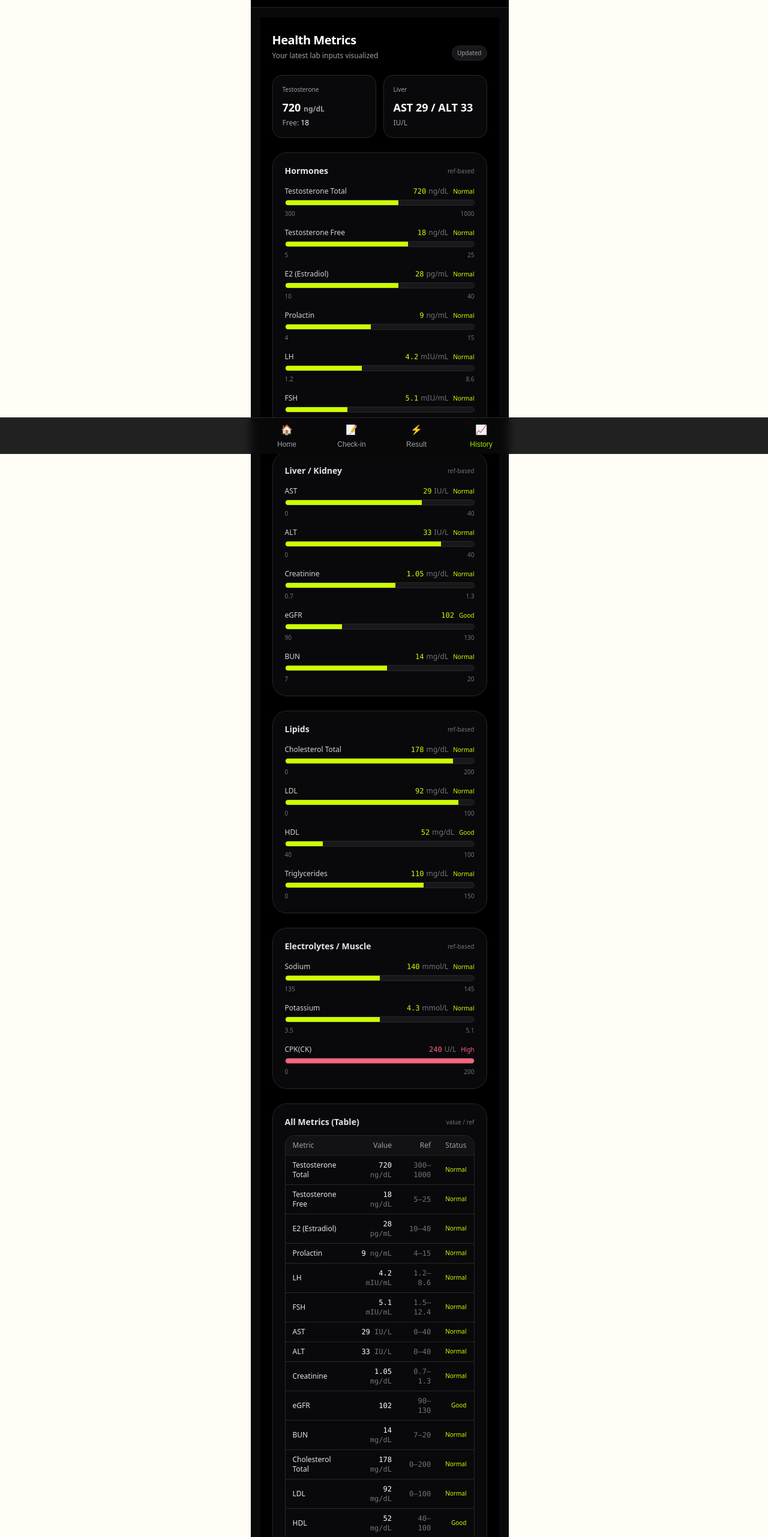
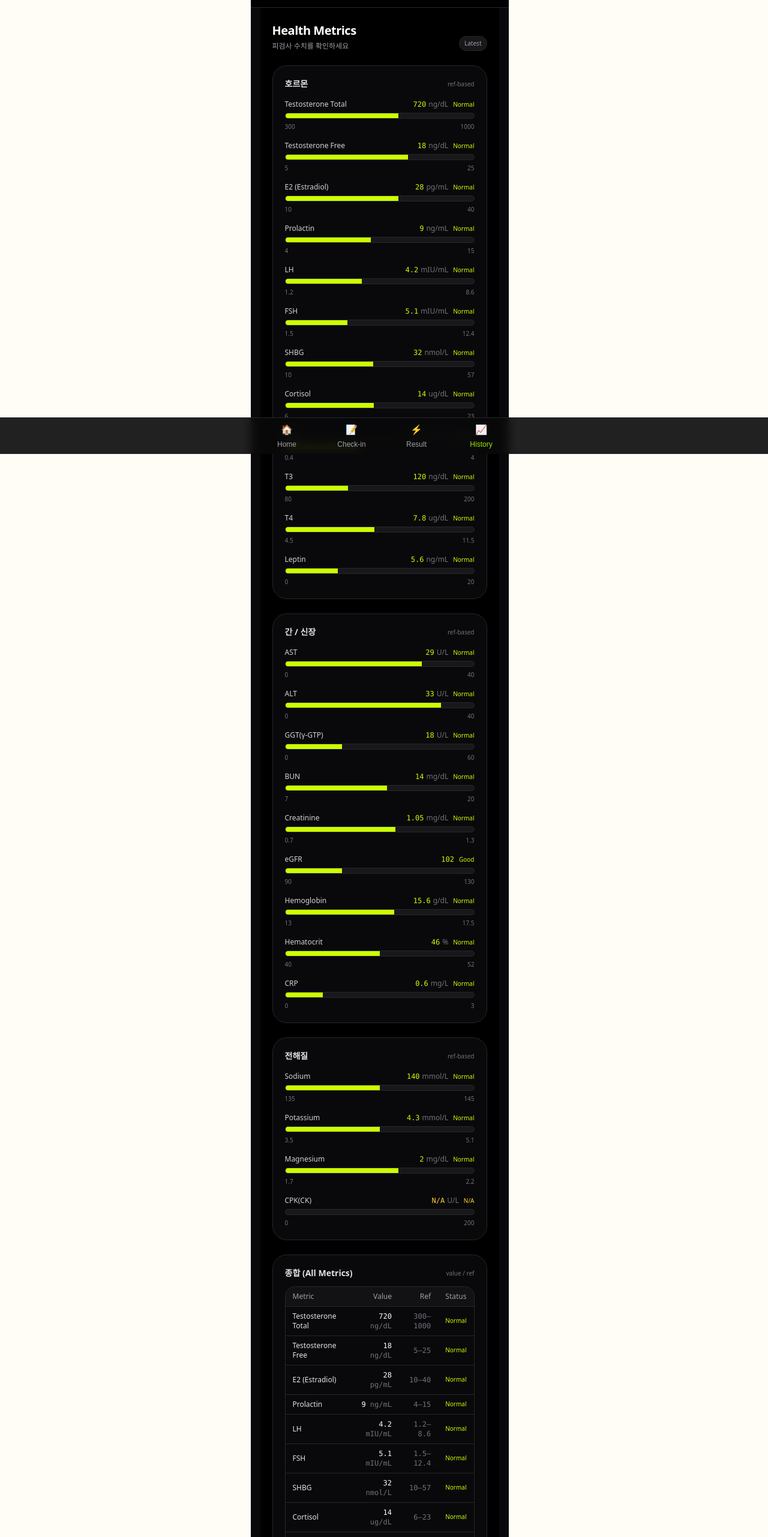
Before and after one commit to rexyoon/AIHealthCare, a React (Vite) app: page /dashboard in a window 1280 px wide. Shown: the part 43-2606 px from the top of the page at 60% size. Built offline with nearby package versions, Linux system fonts and the light colour scheme; no server answers; a web font is replaced by a local one.

Commit message:
sidebar feat

```diff
--- a/src/component/layout/Layout.tsx
+++ b/src/component/layout/Layout.tsx
@@ -1,25 +1,24 @@
-import type { ReactNode } from "react";
+import { useState, type ReactNode } from "react";
 import { useNavigate } from "react-router-dom";
 import BottomNav from "./BottomNav";
 import IronHome from "@/image/Ironhome.png"; // 경로 맞게 수정
+import Sidebar from "../ui/Sidebar";
 
-export default function Layout({ children }: { children: ReactNode }) {
+export default function Layout({children}:{children: ReactNode}) {
   const navigate = useNavigate();
+  const [isSidebarOpen, setIsSidebarOpen] = useState(false);
 
   return (
     <div className="min-h-dvh bg-zinc-950 text-zinc-100">
-      {/* ✅ 여기서부터: 기존 "AI Fitness Coach / Daily" 임시 헤더를 교체한 전역 헤더 */}
+      <Sidebar isOpen={isSidebarOpen} onClose={() => setIsSidebarOpen(false)} />
           <header className="sticky top-0 z-10 w-full h-14 bg-black border-b border-zinc-800">
-        {/* 좌/우 영역 */}
              <div className="h-full flex items-center justify-between px-4">
-          {/* Left: Hamburger */}
-          <button aria-label="menu" className="flex flex-col gap-1.5">
+              <button aria-label="menu" className="flex flex-col gap-1.5" onClick={() => setIsSidebarOpen(true)}>
               <span className="block w-6 h-0.5 bg-[#00ff4c]" />
               <span className="block w-6 h-0.5 bg-[#00ff4c]" />
               <span className="block w-6 h-0.5 bg-[#00ff4c]" />
               </button>
 
-          {/* Right: User */}
               <button aria-label="profile">
                 <svg
                 width="26"
@@ -36,22 +35,15 @@ export default function Layout({ children }: { children: ReactNode }) {
                 </svg>
               </button>
             </div>
-
-        {/* Center: Home Logo */}
 <button
           onClick={() => navigate("/")}
           aria-label="go home"
-          className="absolute left-1/2 top-1/2 -translate-x-1/2 -translate-y-1/2"
-        >
+          className="absolute left-1/2 top-1/2 -translate-x-1/2 -translate-y-1/2">
             <img src={IronHome} alt="Iron Home" className="h-7 object-contain" />
         </button>
           </header>
-      {/* ✅ 여기까지가 헤더 */}
+          <main className="mx-auto max-w-md px-4 pb-20">{children}</main>
 
-      {/* ✅ 메인 콘텐츠 */}
-      <main className="mx-auto max-w-md px-4 pb-20 pt-4">{children}</main>
-
-      {/* ✅ 하단 네비 */}
           <BottomNav />
     </div>
   );
--- /dev/null
+++ b/src/component/ui/Sidebar.tsx
@@ -0,0 +1,81 @@
+import React from "react";
+
+type SidebarProps = {
+  isOpen: boolean;
+  onClose: () => void;
+};
+
+export default function Sidebar({ isOpen, onClose }: SidebarProps) {
+  return (
+    <>
+      {/* Backdrop */}
+      <div
+        className={[
+          "fixed inset-0 z-40 bg-black/60 transition-opacity duration-200",
+          isOpen ? "opacity-100 pointer-events-auto" : "opacity-0 pointer-events-none",
+        ].join(" ")}
+        onClick={onClose}
+        aria-hidden="true"/>
+      {/* Sidebar */}
+      <aside
+        className={[
+          "fixed left-0 top-0 z-50 h-dvh w-64 bg-black text-white border-r border-zinc-800",
+          "transition-transform duration-200 ease-out will-change-transform",
+          isOpen ? "translate-x-0" : "-translate-x-full",
+        ].join(" ")}
+        role="dialog"
+        aria-modal="true"
+        aria-label="sidebar" >
+        {/* Top bar */}
+        <div className="h-14 flex items-center justify-start px-4 border-b border-zinc-800">
+          <button
+            onClick={onClose}
+            aria-label="close sidebar"
+            className="text-[#00ff4c] text-2xl leading-none">
+            ×
+          </button>
+        </div>
+        {/* Menu */}
+        <nav className="py-3">
+          <MenuItem
+            label="AICOACH"
+            onClick={() => {
+              // TODO: 라우트 생기면 주석 해제
+              // navigate("/aicoach");
+              onClose();
+            }} />
+          <Divider />
+          <MenuItem
+            label="HealthChart"
+            onClick={() => {
+              // TODO: 라우트 생기면 주석 해제
+              // navigate("/health-chart");
+              onClose();
+            }} />
+          <Divider />
+          <MenuItem
+            label="Blood analyze"
+            onClick={() => {
+              // TODO: 라우트 생기면 주석 해제
+              // navigate("/blood-analyze");
+              onClose();
+            }}/>
+        </nav>
+      </aside>
+    </>
+  );
+}
+
+function MenuItem({ label, onClick }: { label: string; onClick: () => void }) {
+  return (
+    <button
+      onClick={onClick}
+      className="w-full text-left px-6 py-3 text-sm font-semibold tracking-wide hover:bg-zinc-900/60 transition">
+      {label}
+    </button>
+  );
+}
+
+function Divider() {
+  return <div className="h-px bg-zinc-800" />;
+}
--- a/src/pages/Dashboard/HealthMetricsDashboard.tsx
+++ b/src/pages/Dashboard/HealthMetricsDashboard.tsx
@@ -1,27 +1,53 @@
-import React, { useMemo, useState } from "react";
+import { useMemo, useState } from "react";
 
-type Metrics = {
-  testosterone: number; // ng/dL
-  freeTestosterone: number; // ng/dL
-  estradiol: number; // pg/mL
+export type BloodMetrics = {
+  // 호르몬
+  testosteroneTotal: number; // ng/dL
+  testosteroneFree: number; // ng/dL (기관에 따라 pg/mL일 수 있음)
+  estradiolE2: number; // pg/mL
   prolactin: number; // ng/mL
   lh: number; // mIU/mL
   fsh: number; // mIU/mL
+  shbg?: number; // nmol/L (기관에 따라)
+  cortisol?: number; // ug/dL or nmol/L (기관에 따라)
 
-  ast: number; // IU/L
-  alt: number; // IU/L
+  //갑상선
+  tsh?: number; // uIU/mL (기관에 따라)
+  t3?: number; // ng/dL or pg/mL (기관에 따라)
+  t4?: number; // ug/dL or ng/dL (기관에 따라)
+
+  // 장기 기능(간/신장)
+  ast: number; // U/L
+  alt: number; // U/L
+  gammaGtp?: number; // U/L
+  bun: number; // mg/dL
   creatinine: number; // mg/dL
-  egfr: number; // (unitless)
-  bun: number; // mg/dL
+  egfr: number; // mL/min/1.73m^2
 
-  cholesterol: number; // mg/dL
+  // 혈액
+  hemoglobin?: number; // g/dL
+  hematocrit?: number; // %
+
+  // 대사
+  cholesterolTotal: number; // mg/dL
+  hdl: number; // mg/dL
   ldl: number; // mg/dL
-  hdl: number; // mg/dL
   triglycerides: number; // mg/dL
 
+  // 전해질
   sodium: number; // mmol/L
   potassium: number; // mmol/L
-  cpk?: number | null; // optional
+  magnesium?: number; // mg/dL or mmol/L (기관에 따라)
+
+  //랩틴
+  leptin?: number; // ng/mL
+
+  // 기타
+  hba1c?: number; // %
+  crp?: number; // mg/L or mg/dL (기관에 따라)
+
+  // ✅ 엔티티에 아직 없지만(추가 예정) 화면 요구 때문에 optional로 둠
+  cpk?: number | null; // U/L
 };
 
 type Range = {
@@ -29,34 +55,132 @@ type Range = {
   unit: string;
   min?: number;
   max?: number;
-  // “높을수록 좋은” 같은 특수 케이스 표시용
   higherIsBetter?: boolean;
 };
 
-// ⚠️ 기준치는 “일반 성인 참고치”의 대표값으로 잡아둔 샘플이다.
-// 앱 목적(보디빌딩/퍼포먼스)이나 검사기관 레퍼런스에 따라 반드시 조정해라.
-const RANGES: Record<keyof Metrics, Range> = {
-  testosterone: { label: "Testosterone Total", unit: "ng/dL", min: 300, max: 1000 },
-  freeTestosterone: { label: "Testosterone Free", unit: "ng/dL", min: 5, max: 25 },
-  estradiol: { label: "E2 (Estradiol)", unit: "pg/mL", min: 10, max: 40 },
+type Tone = "good" | "warn" | "bad";
+
+type MetricKey = keyof BloodMetrics;
+
+// ⚠️ 참고치(레퍼런스)는 샘플 기본값.
+// 실제 서비스에선 검사기관/성별/나이/상태(운동 직후 등)에 맞게 조정/서버에서 내려주는 게 베스트.
+const RANGES: Record<MetricKey, Range> = {
+  // Hormones
+  testosteroneTotal: { label: "Testosterone Total", unit: "ng/dL", min: 300, max: 1000 },
+  testosteroneFree: { label: "Testosterone Free", unit: "ng/dL", min: 5, max: 25 },
+  estradiolE2: { label: "E2 (Estradiol)", unit: "pg/mL", min: 10, max: 40 },
   prolactin: { label: "Prolactin", unit: "ng/mL", min: 4, max: 15 },
   lh: { label: "LH", unit: "mIU/mL", min: 1.2, max: 8.6 },
   fsh: { label: "FSH", unit: "mIU/mL", min: 1.5, max: 12.4 },
+  shbg: { label: "SHBG", unit: "nmol/L", min: 10, max: 57 },
+  cortisol: { label: "Cortisol", unit: "ug/dL", min: 6, max: 23 },
 
-  ast: { label: "AST", unit: "IU/L", min: 0, max: 40 },
-  alt: { label: "ALT", unit: "IU/L", min: 0, max: 40 },
+  // Thyroid
+  tsh: { label: "TSH", unit: "uIU/mL", min: 0.4, max: 4.0 },
+  t3: { label: "T3", unit: "ng/dL", min: 80, max: 200 },
+  t4: { label: "T4", unit: "ug/dL", min: 4.5, max: 11.5 },
+
+  // Organ (Liver/Kidney)
+  ast: { label: "AST", unit: "U/L", min: 0, max: 40 },
+  alt: { label: "ALT", unit: "U/L", min: 0, max: 40 },
+  gammaGtp: { label: "GGT(γ-GTP)", unit: "U/L", min: 0, max: 60 },
+  bun: { label: "BUN", unit: "mg/dL", min: 7, max: 20 },
   creatinine: { label: "Creatinine", unit: "mg/dL", min: 0.7, max: 1.3 },
   egfr: { label: "eGFR", unit: "", min: 90, max: 130, higherIsBetter: true },
-  bun: { label: "BUN", unit: "mg/dL", min: 7, max: 20 },
 
-  cholesterol: { label: "Cholesterol Total", unit: "mg/dL", min: 0, max: 200 },
+  // Blood count-like
+  hemoglobin: { label: "Hemoglobin", unit: "g/dL", min: 13.0, max: 17.5 },
+  hematocrit: { label: "Hematocrit", unit: "%", min: 40, max: 52 },
+
+  // Metabolic
+  cholesterolTotal: { label: "Cholesterol Total", unit: "mg/dL", min: 0, max: 200 },
+  hdl: { label: "HDL", unit: "mg/dL", min: 40, max: 100, higherIsBetter: true },
   ldl: { label: "LDL", unit: "mg/dL", min: 0, max: 100 },
-  hdl: { label: "HDL", unit: "mg/dL", min: 40, max: 100, higherIsBetter: true },
   triglycerides: { label: "Triglycerides", unit: "mg/dL", min: 0, max: 150 },
 
+  // Electrolytes
   sodium: { label: "Sodium", unit: "mmol/L", min: 135, max: 145 },
   potassium: { label: "Potassium", unit: "mmol/L", min: 3.5, max: 5.1 },
+  magnesium: { label: "Magnesium", unit: "mg/dL", min: 1.7, max: 2.2 },
+
+  // Leptin
+  leptin: { label: "Leptin", unit: "ng/mL", min: 0, max: 20 },
+
+  // Others
+  hba1c: { label: "HbA1c", unit: "%", min: 0, max: 5.7 },
+  crp: { label: "CRP", unit: "mg/L", min: 0, max: 3 },
+
+  // Extra
   cpk: { label: "CPK(CK)", unit: "U/L", min: 0, max: 200 },
+};
+
+const GROUPS: { title: string; keys: MetricKey[] }[] = [
+  {
+    title: "호르몬",
+    keys: [
+      "testosteroneTotal",
+      "testosteroneFree",
+      "estradiolE2",
+      "prolactin",
+      "lh",
+      "fsh",
+      "shbg",
+      "cortisol",
+      "tsh",
+      "t3",
+      "t4",
+      "leptin",
+    ],
+  },
+  {
+    title: "간 / 신장",
+    keys: ["ast", "alt", "gammaGtp", "bun", "creatinine", "egfr", "hemoglobin", "hematocrit", "crp"],
+  },
+  {
+    title: "전해질",
+    keys: ["sodium", "potassium", "magnesium", "cpk"],
+  },
+];
+
+// 추후 백 연동 후 DB에서 가져올 예정
+const SAMPLE: BloodMetrics = {
+  testosteroneTotal: 720,
+  testosteroneFree: 18,
+  estradiolE2: 28,
+  prolactin: 9,
+  lh: 4.2,
+  fsh: 5.1,
+  shbg: 32,
+  cortisol: 14,
+
+  tsh: 1.8,
+  t3: 120,
+  t4: 7.8,
+
+  ast: 29,
+  alt: 33,
+  gammaGtp: 18,
+  bun: 14,
+  creatinine: 1.05,
+  egfr: 102,
+
+  hemoglobin: 15.6,
+  hematocrit: 46,
+
+  cholesterolTotal: 178,
+  hdl: 52,
+  ldl: 92,
+  triglycerides: 110,
+
+  sodium: 140,
+  potassium: 4.3,
+  magnesium: 2.0,
+
+  leptin: 5.6,
+  hba1c: 5.2,
+  crp: 0.6,
+
+  cpk: null,
 };
 
 function clamp(n: number, a: number, b: number) {
@@ -68,75 +192,96 @@ function statusOf(value: number, r: Range) {
   const max = r.max ?? value;
 
   if (r.higherIsBetter) {
-    if (value >= min) return { tag: "Good", tone: "good" as const };
-    return { tag: "Low", tone: "warn" as const };
+    if (value >= min) return { tag: "Good", tone: "good" as Tone };
+    return { tag: "Low", tone: "warn" as Tone };
   }
 
-  if (value < min) return { tag: "Low", tone: "warn" as const };
-  if (value > max) return { tag: "High", tone: "bad" as const };
-  return { tag: "Normal", tone: "good" as const };
+  if (value < min) return { tag: "Low", tone: "warn" as Tone };
+  if (value > max) return { tag: "High", tone: "bad" as Tone };
+  return { tag: "Normal", tone: "good" as Tone };
 }
 
-function toneClass(tone: "good" | "warn" | "bad") {
-  if (tone === "good") return "text-[#CCFF00]";
-  if (tone === "warn") return "text-amber-300";
+function toneText(t: Tone) {
+  if (t === "good") return "text-[#CCFF00]";
+  if (t === "warn") return "text-amber-300";
   return "text-rose-400";
 }
 
-function barToneClass(tone: "good" | "warn" | "bad") {
-  if (tone === "good") return "bg-[#CCFF00]";
-  if (tone === "warn") return "bg-amber-300";
+function toneBar(t: Tone) {
+  if (t === "good") return "bg-[#CCFF00]";
+  if (t === "warn") return "bg-amber-300";
   return "bg-rose-400";
 }
 
-type MetricKey = keyof Metrics;
-
-const GROUPS: { title: string; keys: MetricKey[] }[] = [
-  { title: "Hormones", keys: ["testosterone", "freeTestosterone", "estradiol", "prolactin", "lh", "fsh"] },
-  { title: "Liver / Kidney", keys: ["ast", "alt", "creatinine", "egfr", "bun"] },
-  { title: "Lipids", keys: ["cholesterol", "ldl", "hdl", "triglycerides"] },
-  { title: "Electrolytes / Muscle", keys: ["sodium", "potassium", "cpk"] },
-];
-
-const SAMPLE: Metrics = {
-  testosterone: 720,
-  freeTestosterone: 18,
-  estradiol: 28,
-  prolactin: 9,
-  lh: 4.2,
-  fsh: 5.1,
-  ast: 29,
-  alt: 33,
-  creatinine: 1.05,
-  egfr: 102,
-  bun: 14,
-  cholesterol: 178,
-  ldl: 92,
-  hdl: 52,
-  triglycerides: 110,
-  sodium: 140,
-  potassium: 4.3,
-  cpk: 240, // 샘플: 운동 후 높을 수 있음
+type Row = {
+  key: MetricKey;
+  label: string;
+  unit: string;
+  value: number | "N/A";
+  min: number;
+  max: number;
+  percent: number;
+  status: { tag: string; tone: Tone };
 };
 
+function Section({ title, items }: { title: string; items: Row[] }) {
+  return (
+    <section className="rounded-3xl border border-zinc-800 bg-zinc-950 p-5">
+      <div className="flex items-center justify-between mb-4">
+        <h2 className="text-sm font-semibold text-zinc-200">{title}</h2>
+        <span className="text-[10px] text-zinc-500">ref-based</span>
+      </div>
+
+      <div className="flex flex-col gap-4">
+        {items.map((it) => (
+          <div key={String(it.key)} className="flex flex-col gap-1.5">
+            <div className="flex items-center justify-between">
+              <div className="text-xs text-zinc-300">{it.label}</div>
+
+              <div className="text-xs">
+                <span className={"font-mono " + toneText(it.status.tone)}>
+                  {it.value === "N/A" ? "N/A" : it.value}
+                </span>
+                {it.unit ? <span className="text-zinc-500 ml-1">{it.unit}</span> : null}
+                <span className={"ml-2 text-[10px] " + toneText(it.status.tone)}>
+                  {it.status.tag}
+                </span>
+              </div>
+            </div>
+
+            <div className="h-2.5 rounded-full bg-zinc-900 border border-zinc-800 overflow-hidden">
+              <div className={"h-full " + toneBar(it.status.tone)} style={{ width: `${it.percent}%` }} />
+            </div>
+
+            <div className="flex justify-between text-[10px] text-zinc-500">
+              <span>{it.min}</span>
+              <span>{it.max}</span>
+            </div>
+          </div>
+        ))}
+      </div>
+    </section>
+  );
+}
+
 export default function HealthMetricsDashboard() {
-  // ✅ 실제 앱에선: 입력 폼/백엔드 응답을 여기 setMetrics로 넣으면 됨
-  const [metrics] = useState<Metrics>(SAMPLE);
+  // ✅ 실제 연결: 백엔드 응답을 여기 setMetrics로 넣으면 끝
+  const [metrics] = useState<BloodMetrics>(SAMPLE);
 
-  const rows = useMemo(() => {
+  // 모든 Row 생성
+  const rows: Row[] = useMemo(() => {
     return (Object.keys(RANGES) as MetricKey[]).map((k) => {
       const r = RANGES[k];
-      const vRaw = metrics[k];
+      const raw = metrics[k];
 
-      // cpk가 undefined/null이면 표시만 N/A
-      const isNA = vRaw === undefined || vRaw === null || Number.isNaN(vRaw as any);
-      const v = isNA ? 0 : (vRaw as number);
+      const isNA = raw === undefined || raw === null || Number.isNaN(raw as any);
+      const v = isNA ? 0 : (raw as number);
 
       const min = r.min ?? 0;
       const max = r.max ?? (min + 1);
-      const pos = isNA ? 0 : ((clamp(v, min, max) - min) / (max - min)) * 100;
+      const percent = isNA ? 0 : ((clamp(v, min, max) - min) / (max - min)) * 100;
 
-      const st = isNA ? { tag: "N/A", tone: "warn" as const } : statusOf(v, r);
+      const st = isNA ? { tag: "N/A", tone: "warn" as Tone } : statusOf(v, r);
 
       return {
         key: k,
@@ -145,19 +290,20 @@ export default function HealthMetricsDashboard() {
         value: isNA ? "N/A" : v,
         min,
         max,
-        percent: pos,
+        percent,
         status: st,
       };
     });
   }, [metrics]);
 
+  // 그룹별 필터링
   const grouped = useMemo(() => {
-    const map = new Map<MetricKey, (typeof rows)[number]>();
+    const map = new Map<MetricKey, Row>();
     rows.forEach((r) => map.set(r.key, r));
 
     return GROUPS.map((g) => ({
       title: g.title,
-      items: g.keys.map((k) => map.get(k)!).filter(Boolean),
+      items: g.keys.map((k) => map.get(k)).filter(Boolean) as Row[],
     }));
   }, [rows]);
 
@@ -168,81 +314,24 @@ export default function HealthMetricsDashboard() {
         <div className="flex items-end justify-between">
           <div>
             <h1 className="text-xl font-extrabold tracking-tight">Health Metrics</h1>
-            <p className="text-xs text-zinc-400 mt-1">Your latest lab inputs visualized</p>
+            <p className="text-xs text-zinc-400 mt-1">
+              피검사 수치를 확인하세요
+            </p>
           </div>
           <span className="text-[10px] px-2 py-1 rounded-full bg-zinc-900 text-zinc-400 border border-zinc-800">
-            Updated
+            Latest
           </span>
         </div>
 
-        {/* Summary Cards */}
-        <section className="grid grid-cols-2 gap-3">
-          <div className="rounded-2xl border border-zinc-800 bg-zinc-950 p-4">
-            <div className="text-[10px] text-zinc-400">Testosterone</div>
-            <div className="mt-2 text-lg font-bold">
-              {metrics.testosterone} <span className="text-xs text-zinc-400">ng/dL</span>
-            </div>
-            <div className="mt-1 text-xs text-zinc-400">
-              Free: <span className="text-white">{metrics.freeTestosterone}</span>
-            </div>
-          </div>
+        {/* 섹션 3개 */}
+        <Section title={grouped[0].title} items={grouped[0].items} />
+        <Section title={grouped[1].title} items={grouped[1].items} />
+        <Section title={grouped[2].title} items={grouped[2].items} />
 
-          <div className="rounded-2xl border border-zinc-800 bg-zinc-950 p-4">
-            <div className="text-[10px] text-zinc-400">Liver</div>
-            <div className="mt-2 text-lg font-bold">
-              AST {metrics.ast} / ALT {metrics.alt}
-            </div>
-            <div className="mt-1 text-xs text-zinc-400">IU/L</div>
-          </div>
-        </section>
-
-        {/* Group Charts */}
-        {grouped.map((g) => (
-          <section key={g.title} className="rounded-3xl border border-zinc-800 bg-zinc-950 p-5">
-            <div className="flex items-center justify-between mb-4">
-              <h2 className="text-sm font-semibold text-zinc-200">{g.title}</h2>
-              <span className="text-[10px] text-zinc-500">ref-based</span>
-            </div>
-
-            <div className="flex flex-col gap-4">
-              {g.items.map((it) => (
-                <div key={String(it.key)} className="flex flex-col gap-1.5">
-                  <div className="flex items-center justify-between">
-                    <div className="text-xs text-zinc-300">{it.label}</div>
-                    <div className="text-xs">
-                      <span className={"font-mono " + toneClass(it.status.tone)}>
-                        {it.value === "N/A" ? "N/A" : it.value}
-                      </span>
-                      {it.unit ? <span className="text-zinc-500 ml-1">{it.unit}</span> : null}
-                      <span className={"ml-2 text-[10px] " + toneClass(it.status.tone)}>
-                        {it.status.tag}
-                      </span>
-                    </div>
-                  </div>
-
-                  {/* bar */}
-                  <div className="h-2.5 rounded-full bg-zinc-900 border border-zinc-800 overflow-hidden">
-                    <div
-                      className={"h-full " + barToneClass(it.status.tone)}
-                      style={{ width: `${it.percent}%` }}
-                    />
-                  </div>
-
-                  {/* range hint */}
-                  <div className="flex justify-between text-[10px] text-zinc-500">
-                    <span>{it.min}</span>
-                    <span>{it.max}</span>
-                  </div>
-                </div>
-              ))}
-            </div>
-          </section>
-        ))}
-
-        {/* Table */}
+        {/* 마지막: 종합(All) */}
         <section className="rounded-3xl border border-zinc-800 bg-zinc-950 p-5">
           <div className="flex items-center justify-between mb-3">
-            <h2 className="text-sm font-semibold text-zinc-200">All Metrics (Table)</h2>
+            <h2 className="text-sm font-semibold text-zinc-200">종합 (All Metrics)</h2>
             <span className="text-[10px] text-zinc-500">value / ref</span>
           </div>
 
@@ -267,7 +356,7 @@ export default function HealthMetricsDashboard() {
                     <td className="px-3 py-2 text-right text-zinc-500 font-mono">
                       {r.min}–{r.max}
                     </td>
-                    <td className={"px-3 py-2 text-right text-[10px] " + toneClass(r.status.tone)}>
+                    <td className={"px-3 py-2 text-right text-[10px] " + toneText(r.status.tone)}>
                       {r.status.tag}
                     </td>
                   </tr>
@@ -277,8 +366,8 @@ export default function HealthMetricsDashboard() {
           </div>
 
           <p className="mt-3 text-[11px] text-zinc-500 leading-relaxed">
-            * Reference ranges are sample defaults. In production, set ranges per lab/sex/age and surface
-            context (training, fasted state, meds, etc.).
+            * 참고치(Range)는 샘플입니다. 실제 서비스에선 검사기관/성별/나이/운동 직후 여부에 따라 Range를 조정하세요.
+            CPK(CK)는 백엔드 엔티티에 필드 추가 시 완전 연동됩니다.
           </p>
         </section>
       </div>
--- a/src/pages/HealthcareHome.tsx
+++ b/src/pages/HealthcareHome.tsx
@@ -1,4 +1,4 @@
-import React from 'react';
+
 
 export default function HealthcareHome() {
   return (
```
Lines whose indentation alone changed are shown as unchanged.
